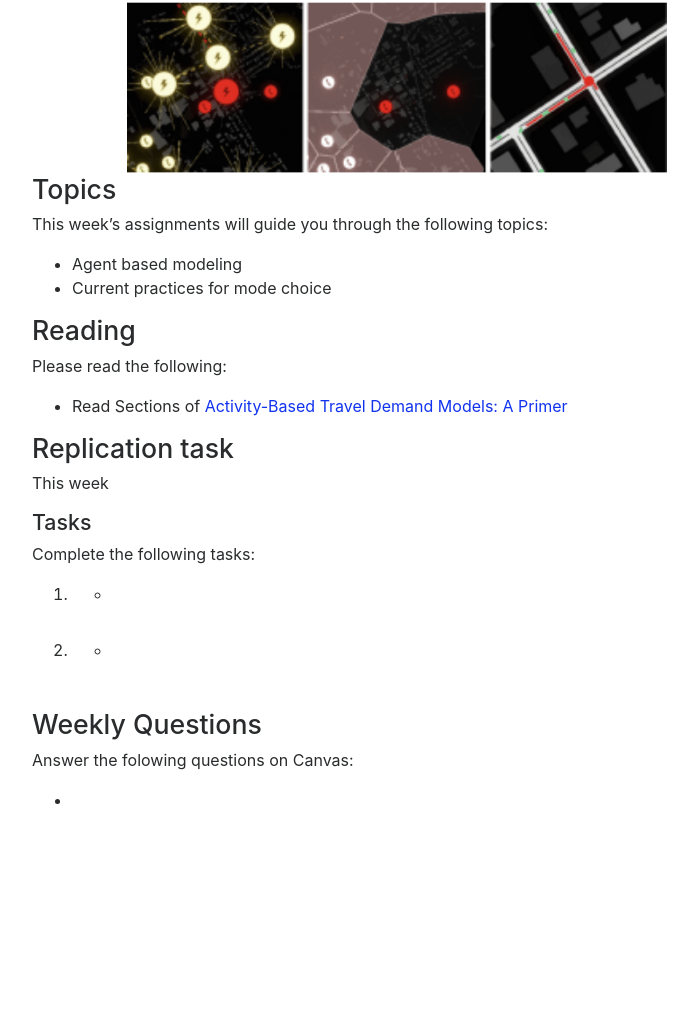
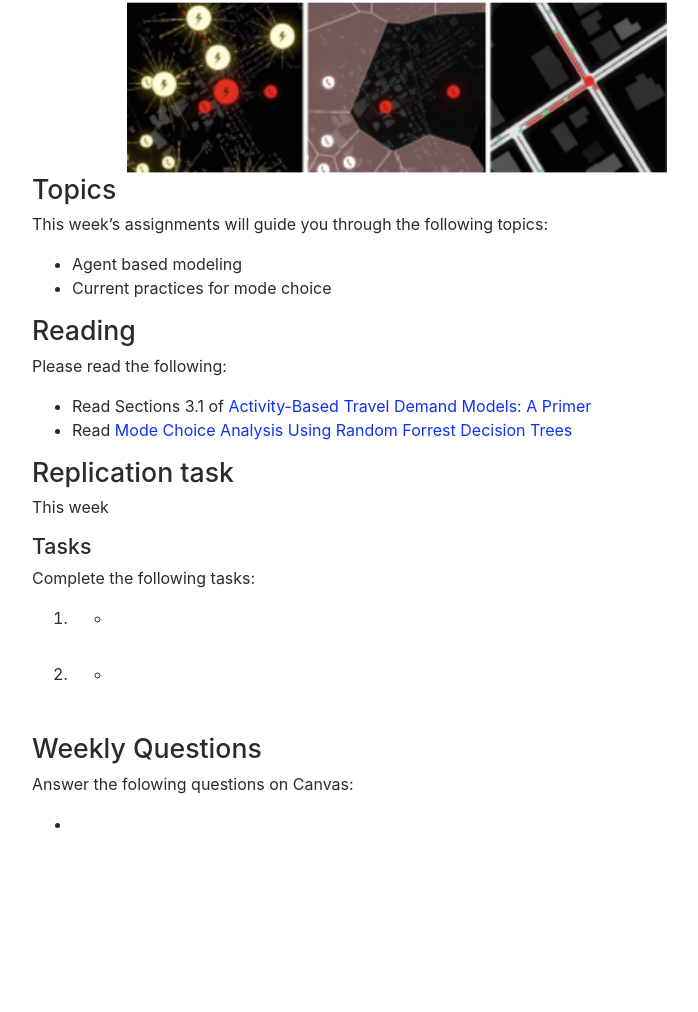
Before and after one commit to ACloninger/capstone-deloitte-travel-models, a Jekyll site: the page built from weeks/02-Mode-Choice-Modeling.md, in a window 1280 px wide. Shown: the whole page, without its empty margins (243-941 px from the left). Built offline with Jekyll 4.4.1, drawn with Linux system fonts in a browser that asks for light colours; nearby versions of some CDN libraries; before the commit the page ends 988 px from its top, so only the background shows below that.

Commit message:
Update 02-Mode-Choice-Modeling.md

```diff
--- a/weeks/02-Mode-Choice-Modeling.md
+++ b/weeks/02-Mode-Choice-Modeling.md
@@ -13,8 +13,8 @@ This week's assignments will guide you through the following topics:
 ## Reading
 
 Please read the following:
-* Read Sections  of [Activity-Based Travel Demand Models: A Primer](http://onlinepubs.trb.org/onlinepubs/shrp2/SHRP2_C46.pdf)
-
+* Read Sections 3.1  of [Activity-Based Travel Demand Models: A Primer](http://onlinepubs.trb.org/onlinepubs/shrp2/SHRP2_C46.pdf)
+* Read [Mode Choice Analysis Using Random Forrest Decision Trees](https://www.sciencedirect.com/science/article/pii/S2352146516307347)
 
 ## Replication task
 This week
```
